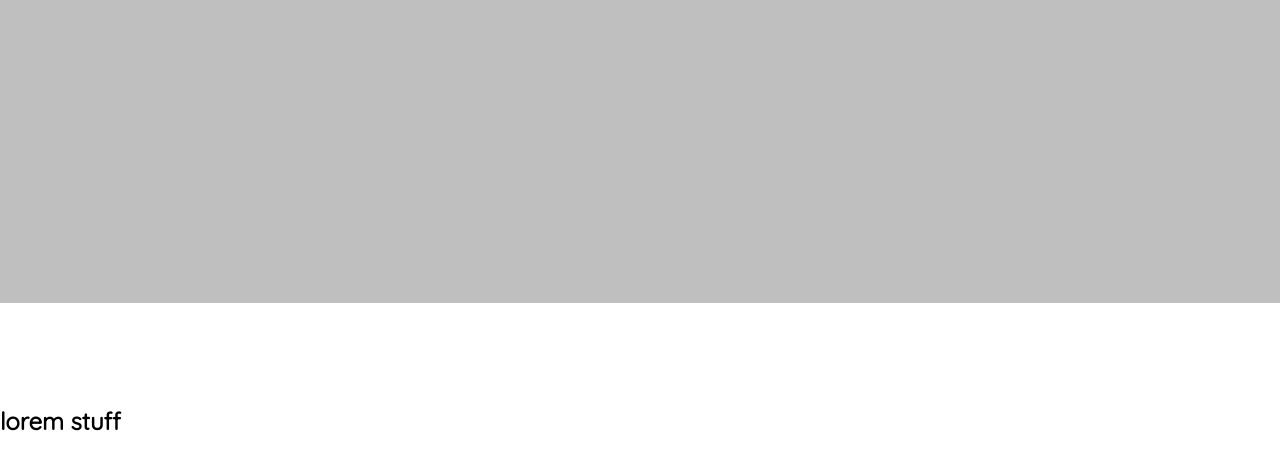
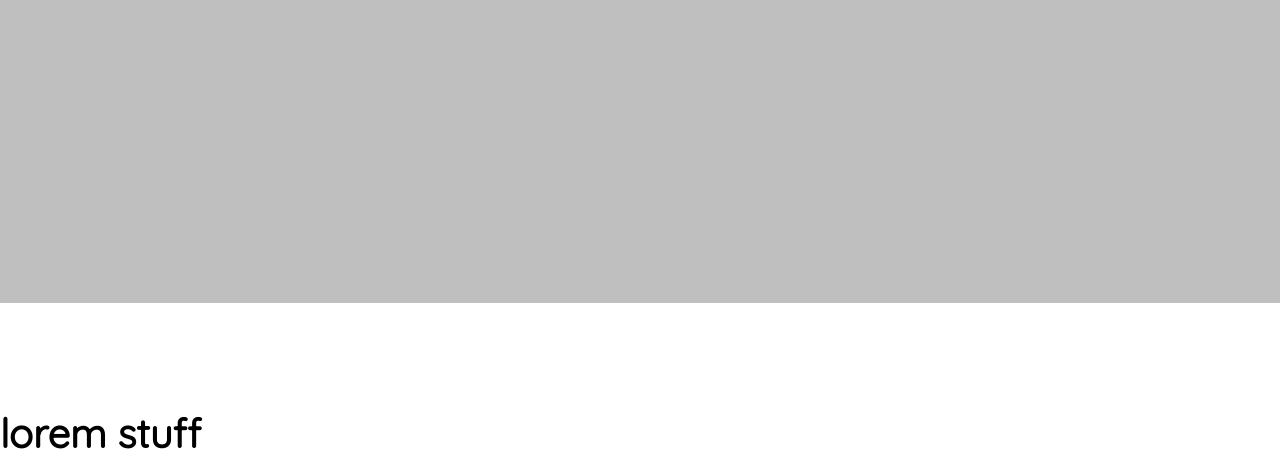
Before and after one commit to SabinaMuskietorz/challenge_surfer, a plain HTML site: page index.html in a window 1280 px wide. Shown: the part 497-963 px from the top of the page. Drawn offline with Linux system fonts and the light colour scheme.

Commit message:
first commit

```diff
--- a/style.css
+++ b/style.css
@@ -1,4 +1,4 @@
-*{
+* {
 margin: 0%;
 }
 h1 {
@@ -8,7 +8,7 @@ h1 {
 }
 h2 {
     font-family: 'Quicksand', sans-serif;
-    font-size: 2.5 rem;
+    font-size: 2.5rem;
     line-height: 1.5em;
 }
 p{
```
